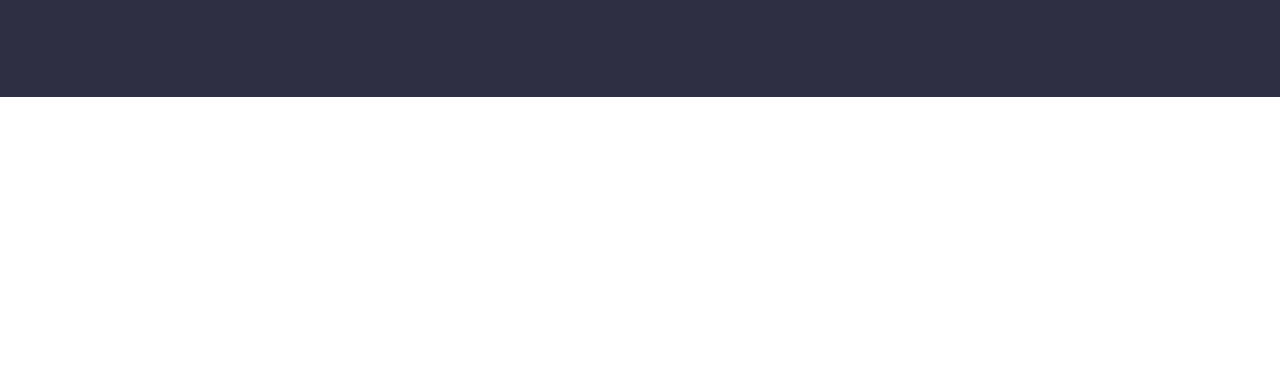
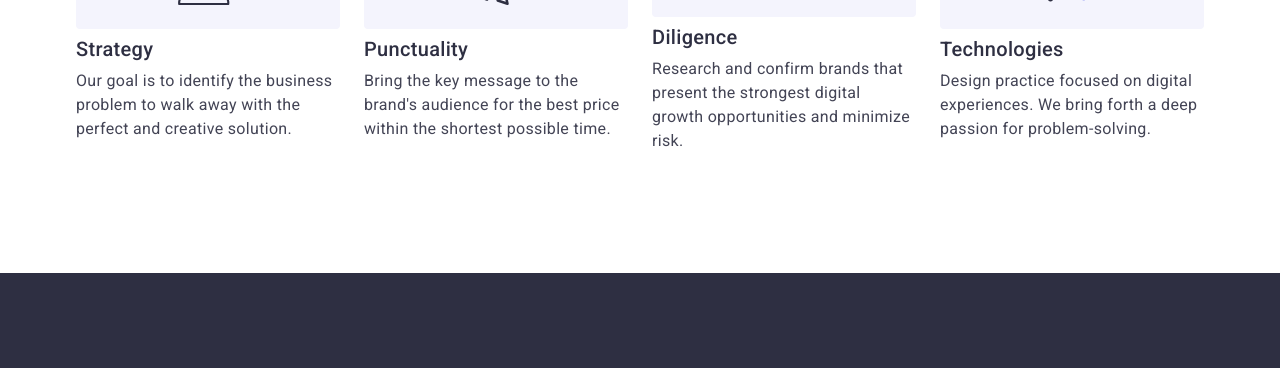
Before and after one commit to Yuriy-St/goit-markup-hw-07, a plain HTML site: page index.html in a window 1280 px wide. Shown: the part 880-1248 px from the top of the page. Before the commit the page ends 977 px from the top, so only its background shows below. Drawn offline with nearby package versions, Linux system fonts and the light colour scheme.

Commit message:
add adaptive styles to the our benefits section

```diff
--- a/css/styles.css
+++ b/css/styles.css
@@ -769,23 +769,45 @@ address {
 /* #region Benefits */
 .benefits-list {
   display: flex;
+  flex-direction: column;
   align-items: center;
-  gap: 24px;
+  gap: 72px;
 }
 
-.benefits-item {
-  flex-basis: 264px;
+@media screen and (min-width: 768px) {
+  .benefits-list {
+    flex-direction: row;
+    flex-wrap: wrap;
+    gap: 72px 24px;
+  }
 }
 
+@media screen and (min-width: 768px) {
+  .benefits-item {
+    flex-basis: calc((100% - 24px) / 2);
+  }
+}
+
+@media screen and (min-width: 1200px) {
+  .benefits-item {
+    flex-basis: calc((100% - 3 * 24px) / 4);
+  }
+}
+
+.benefits-icon-wrapper {
+  display: none;
+}
+
+@media screen and (min-width: 1200px) {
   .benefits-icon-wrapper {
     display: flex;
     justify-content: center;
     align-items: center;
     height: 112px;
     background-color: var(--color-light);
-  background-image: url();
     border-radius: 4px;
     margin-bottom: 8px;
+  }
 }
 
 .benefits-icon {
@@ -794,11 +816,21 @@ address {
 }
 
 .benefits-subtitle {
+  font-size: 36px;
+  line-height: 1.11;
+  text-align: center;
+  text-transform: capitalize;
+  color: var(--color-dark);
+  margin-bottom: 8px;
+}
+
+@media screen and (min-width: 1200px) {
+  .benefits-subtitle {
     font-weight: 500;
     font-size: 20px;
     line-height: 1.2;
-  color: var(--color-dark);
-  margin-bottom: 8px;
+    text-align: initial;
+  }
 }
 
 /* #endregion */
--- a/index.html
+++ b/index.html
@@ -156,7 +156,7 @@
       </section>
 
       <!-- Our benefits -->
-      <!-- <section class="benefits section">
+      <section class="benefits section">
         <div class="container">
           <h2 class="section-title visually-hidden">Our benefits</h2>
           <ul class="benefits-list list">
@@ -210,7 +210,7 @@
             </li>
           </ul>
         </div>
-      </section> -->
+      </section>
 
       <!-- What are we doing -->
       <!-- <section class="illustrations">
```
Lines whose indentation alone changed are shown as unchanged.
